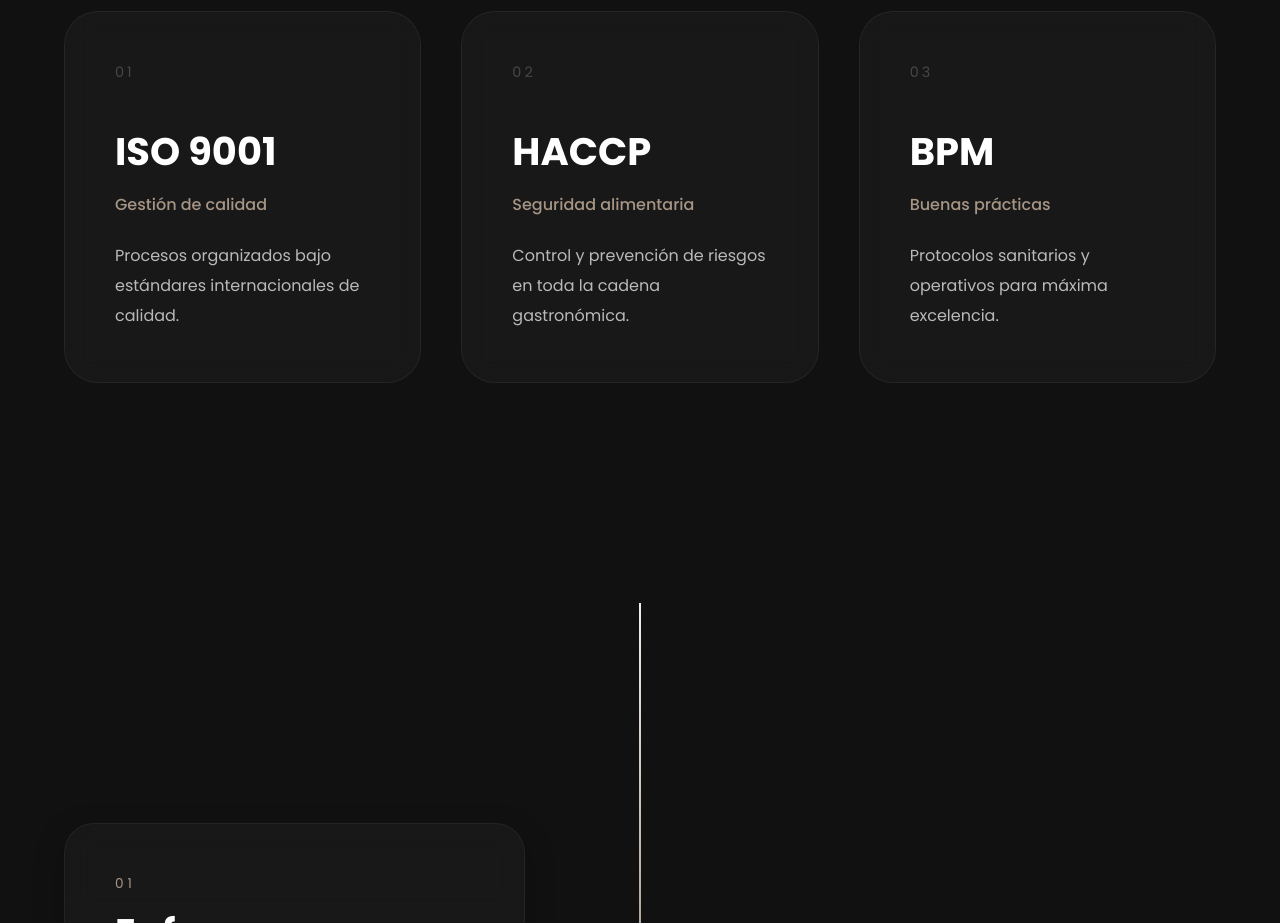
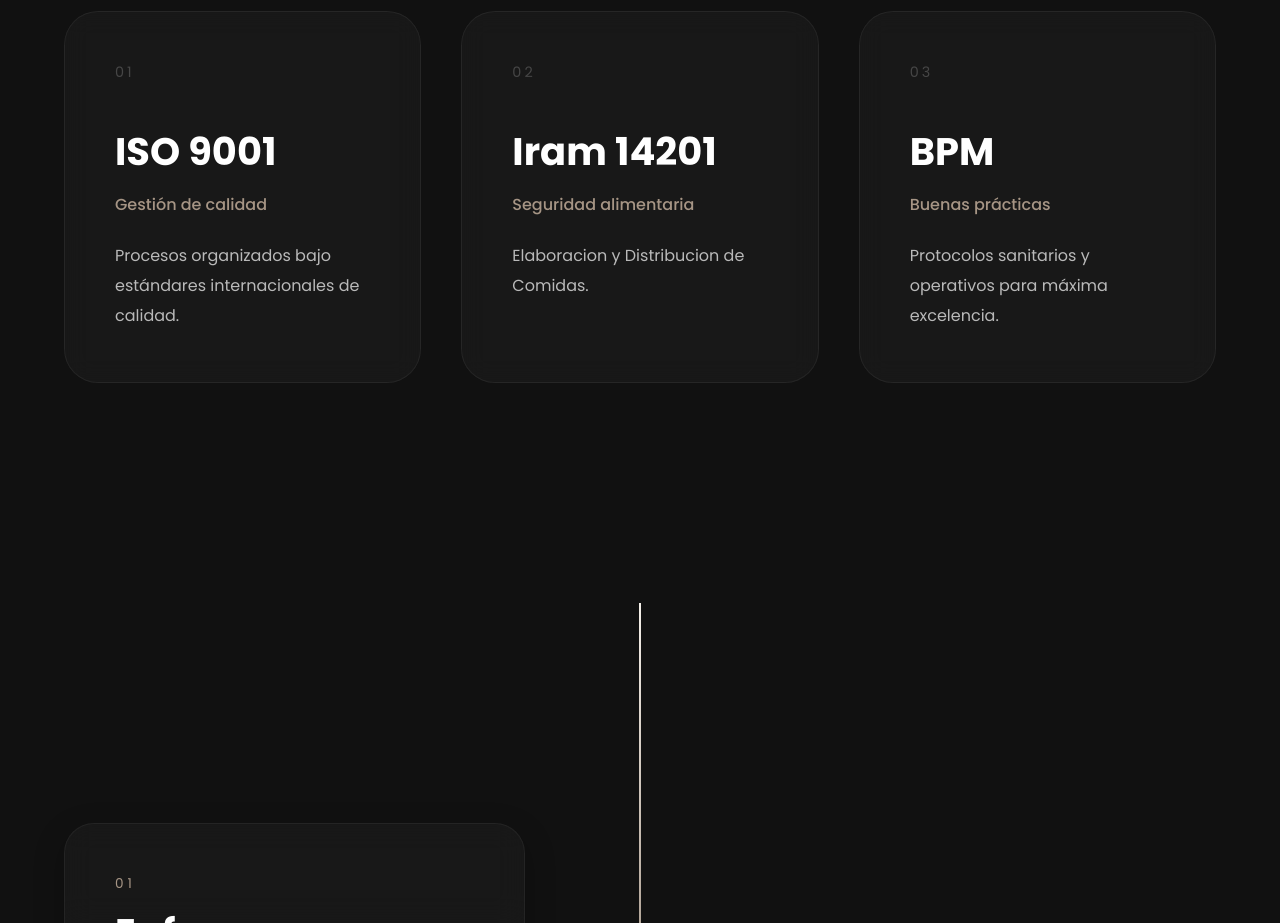
Before and after one commit to LucianoVerchelli/DeCatering, a React (Vite) app: page / in a window 1280 px wide. Shown: the part 3740-4663 px from the top of the page. Built offline with nearby package versions, Linux system fonts and the light colour scheme.

Commit message:
certificaciones

```diff
--- a/src/components/Certificacion.jsx
+++ b/src/components/Certificacion.jsx
@@ -12,10 +12,10 @@ const certifications = [
   },
 
   {
-    title: "HACCP",
+    title:  "Iram 14201",
     subtitle: "Seguridad alimentaria",
     text:
-      "Control y prevención de riesgos en toda la cadena gastronómica."
+      "Elaboracion y Distribucion de Comidas."
   },
 
   {
```
